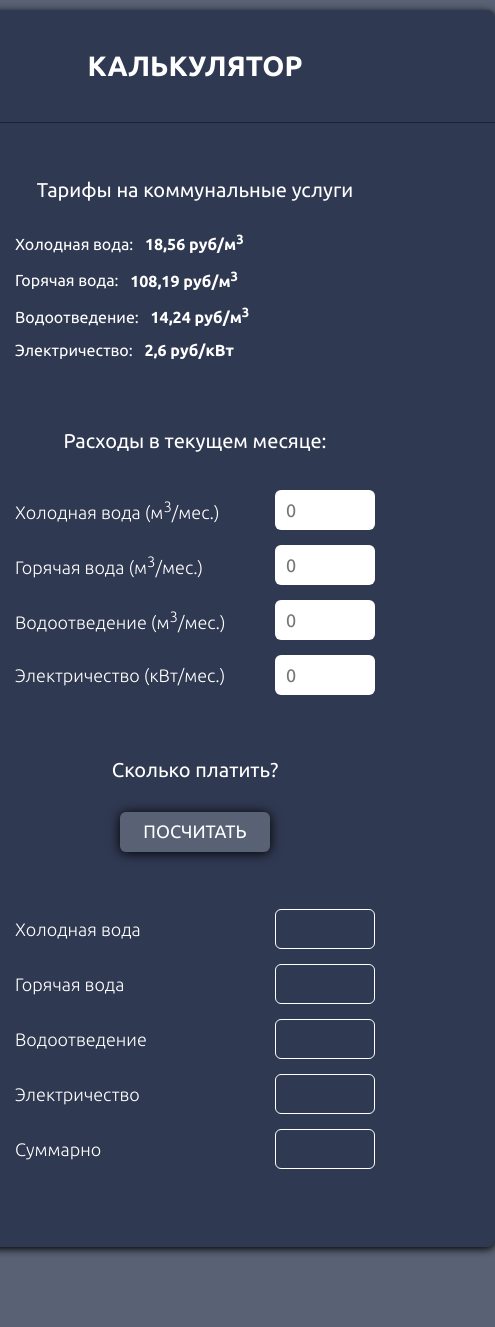
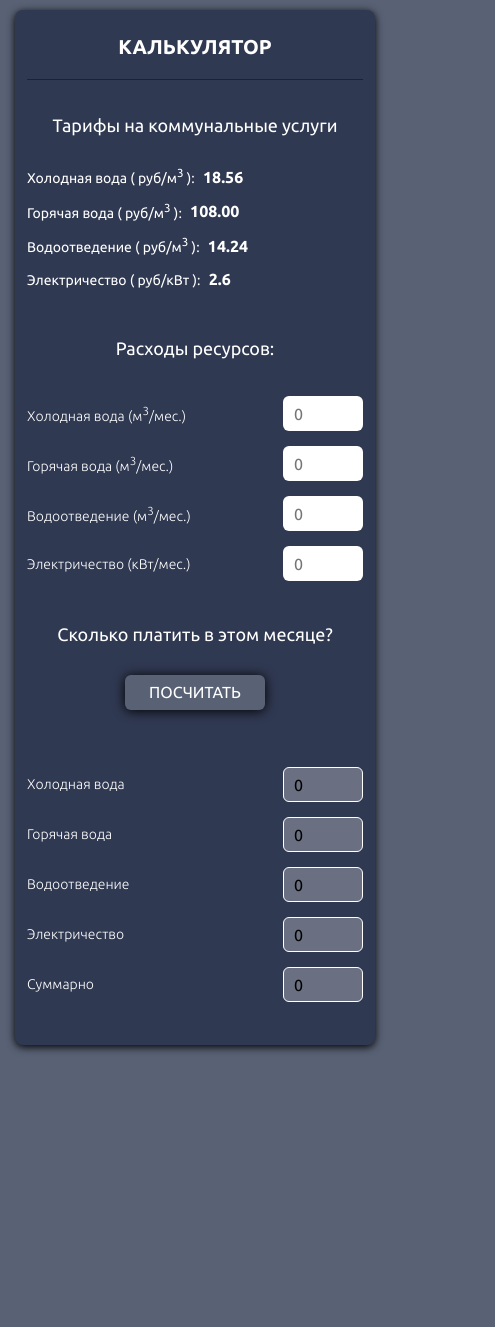
Before and after one commit to worldWarmWorm/jkh-calc, a plain HTML site: page index.html in a window 390 px wide. Shown: the part 70-1397 px from the top of the page, 495 px wide, since content can reach past the window. After the commit the page ends 1145 px from the top, so only its background shows below. Drawn offline with Linux system fonts and the light colour scheme.

Commit message:
calc v.1

```diff
--- a/css/style.scss
+++ b/css/style.scss
@@ -30,6 +30,7 @@ body {
     font-size: 18px;
     cursor: pointer;
     transition: .3s all;
+    outline: none;
 
     &:hover {
         box-shadow: 0 1px 3px #000;
@@ -114,11 +115,16 @@ body {
         li {
             font-size: 16px;
             margin-bottom: 15px;
-            span {
-                font-weight: 700;
-                margin-left: 8px;
-            }
         }
+    }
+
+    .rate {
+        background-color: transparent;
+        width: 50px;
+        border: none;
+        font-size: 16px;
+        font-weight: 700;
+        margin-left: 5px;
     }
 }
 
@@ -155,3 +161,61 @@ body {
         }
     }
 }
+
+@media (max-width: 900px) {
+    #time {
+        position: absolute;
+        font-size: 20px;
+    }
+}
+
+@media (max-width: 640px) {
+    .calculate-inner {
+        padding: 50px 0 15px;
+    }
+    body {
+        padding: 80px 15px 30px;
+    }
+
+    .calc-box {
+        min-width: 1px;
+        max-width: 600px;
+        width: 100%;
+        padding: 20px 12px;
+    }
+
+    .calc-box h1 {
+        font-size: 20px;
+        text-align: center;
+        padding: 5px 0 20px;
+    }
+
+    .default-title {
+        font-size: 18px;
+        margin: 35px 0 30px;
+    }
+
+    .rules ul li,
+    .calc-content .expenses .feild span,
+    .calculate-inner .result span {
+        font-size: 14px;
+    }
+
+    .calculate-inner .result span {
+        height: 35px;
+        line-height: 35px;
+    }
+
+    .calc-content .expenses .feild input,
+    .calculate-inner .result .number {
+        width: 80px;
+        height: 35px;
+        font-size: 16px;
+    }
+
+    .btn {
+        width: 140px;
+        height: 35px;
+        font-size: 16px;
+    }
+}
--- a/index.html
+++ b/index.html
@@ -3,7 +3,7 @@
 <head>
     <meta charset="UTF-8">
     <meta name="viewport" content="width=device-width, initial-scale=1.0">
-    <title>Document</title>
+    <title>Калькулятор расчета коммунальных услуг</title>
 
     <link href="https://fonts.googleapis.com/css?family=Ubuntu:300,400,700&display=swap&subset=cyrillic" rel="stylesheet">
     <link rel="stylesheet" href="css/style.css">
@@ -18,57 +18,57 @@
             <div class="rules">
                 <h2 class="default-title">Тарифы на коммунальные услуги</h2>
                 <ul>
-                    <li>Холодная вода: <span>18,56 руб/м<sup>3</sup></span></li>
-                    <li>Горячая вода: <span>108,19 руб/м<sup>3</sup></span></li>
-                    <li>Водоотведение: <span>14,24 руб/м<sup>3</sup></span></li>
-                    <li>Электричество: <span>2,6 руб/кВт</span></li>
+                    <li>Холодная вода ( руб/м<sup>3</sup> ): <input type="text" class="rate" id="coldWater" disabled value="18.56"></li>
+                    <li>Горячая вода ( руб/м<sup>3</sup> ): <input type="text" class="rate" id="hotWater" disabled value="108.00"></li>
+                    <li>Водоотведение ( руб/м<sup>3</sup> ): <input type="text" class="rate" id="outgoing" disabled value="14.24"></li>
+                    <li>Электричество ( руб/кВт ): <input type="text" class="rate" id="electro" disabled value="2.6"></li>
                 </ul>
             </div>
 
             <div class="expenses">
-                <h2 class="default-title">Расходы в текущем месяце:</h2>
+                <h2 class="default-title">Расходы ресурсов:</h2>
                 <span class="feild">
                     <span>Холодная вода (м<sup>3</sup>/мес.)</span>
-                    <input type="text" placeholder="0" id="cold">
+                    <input type="text" id="coldExp" placeholder="0">
                 </span>
                 <span class="feild">
                     <span>Горячая вода (м<sup>3</sup>/мес.)</span>
-                    <input type="text" placeholder="0" id="hot">
+                    <input type="text" id="hotExp"  placeholder="0">
                 </span>
                 <span class="feild">
                     <span>Водоотведение (м<sup>3</sup>/мес.)</span>
-                    <input type="text" placeholder="0" id="abduction">
+                    <input type="text" id="outgoingExp"  placeholder="0">
                 </span>
                 <span class="feild">
                     <span>Электричество (кВт/мес.)</span>
-                    <input type="text" placeholder="0" id="electricity">
+                    <input type="text" id="electroExp"  placeholder="0">
                 </span>
             </div>
 
             <div class="calculate">
-                <h2 class="default-title">Сколько платить?</h2>
-                <button class="btn">Посчитать</button>
+                <h2 class="default-title">Сколько платить в этом месяце?</h2>
+                <button class="btn" id="btn">Посчитать</button>
 
                 <div class="calculate-inner">
                     <span class="result">
                         <span>Холодная вода</span>
-                        <span class="number"></span>
+                        <input type="text" class="number" value="0" disabled id="coldRes"></input>
                     </span>
                     <span class="result">
                         <span>Горячая вода</span>
-                        <span class="number"></span>
+                        <input type="text" class="number" value="0" disabled id="hotRes"></input>
                     </span>
                     <span class="result">
                         <span>Водоотведение</span>
-                        <span class="number"></span>
+                        <input type="text" class="number" value="0" disabled id="outgoingRes"></input>
                     </span>
                     <span class="result">
                         <span>Электричество</span>
-                        <span class="number"></span>
+                        <input type="text" class="number" value="0" disabled id="electroRes"></input>
                     </span>
                     <span class="result">
                         <span>Суммарно</span>
-                        <span class="number"></span>
+                        <input type="text" class="number" value="0" disabled id="totalRes"></input>
                     </span>
                 </div>
             </div>
--- a/js/script.js
+++ b/js/script.js
@@ -1,13 +1,78 @@
+var date = new Date(),
+    day = date.getDate(),
+    month = date.getMonth() + 1,
+    year = date.getFullYear();
 
-// let date = new Date();
+document.getElementById("time").innerHTML = (day + '.' + month + '.' + year);
 
-// document.getElementById("time").innerHTML = (date.getFullYear() + ":" + date.getMonth() + ":" + date.getDate());
+let btn = document.getElementById('btn');
+
+// тарифы
+// let coldWater = document.getElementById('coldWater').value,
+//     hotWater = 108,
+//     outgoing = 14.24,
+//     electro = 2.6;
+    // coldWater = 18.56
+
+// показатели расхода
+// let coldExpense = document.getElementById('coldExp').value;
+
+// результаты расчета
+// let coldRes = document.getElementById('coldRes').value;
+
+function cold() {
+    let coldWater = document.getElementById('coldWater').value,
+        coldExpense = document.getElementById('coldExp').value;
+
+    let cold = document.getElementById('coldRes').value = (coldWater * coldExpense).toFixed(2);
+}
+
+function hot() {
+    let hotWater = document.getElementById('hotWater').value,
+        hotExpense = document.getElementById('hotExp').value;
+
+    document.getElementById('hotRes').value = (hotWater * hotExpense).toFixed(2);
+}
+
+function outgoing() {
+    let outgoing = document.getElementById('outgoing').value,
+        outgoingExpense = document.getElementById('outgoingExp').value;
+
+    document.getElementById('outgoingRes').value = (outgoing * outgoingExpense).toFixed(2);
+}
+
+function electro() {
+    let electroWater = document.getElementById('electro').value,
+        electroExpense = document.getElementById('electroExp').value;
+
+    document.getElementById('electroRes').value = (electroWater * electroExpense).toFixed(2);
+}
+
+function total() {
+    let coldWater = document.getElementById('coldWater').value,
+        coldExpense = document.getElementById('coldExp').value;
+    let hotWater = document.getElementById('hotWater').value,
+        hotExpense = document.getElementById('hotExp').value;
+    let outgoing = document.getElementById('coldWater').value,
+        outgoingExpense = document.getElementById('coldExp').value;
+    let electroWater = document.getElementById('electro').value,
+        electroExpense = document.getElementById('electroExp').value;
 
 
-var date = new Date(),
-    day=date.getDate(),
-    month=date.getMonth() + 1,
-    year=date.getFullYear();
+    document.getElementById('totalRes').value =
+        (coldWater * coldExpense +
+        hotWater * hotExpense +
+        outgoing * outgoingExpense +
+        electroWater * electroExpense).toFixed(2);
+}
 
-
-document.getElementById("time").innerHTML = (day + '.' + month + '.' + year);
+function calc() {
+    btn.addEventListener('click', () => {
+        cold();
+        hot();
+        outgoing();
+        electro();
+        total();
+    });
+}
+calc();
```
Also changed, not shown: css/style.css.
